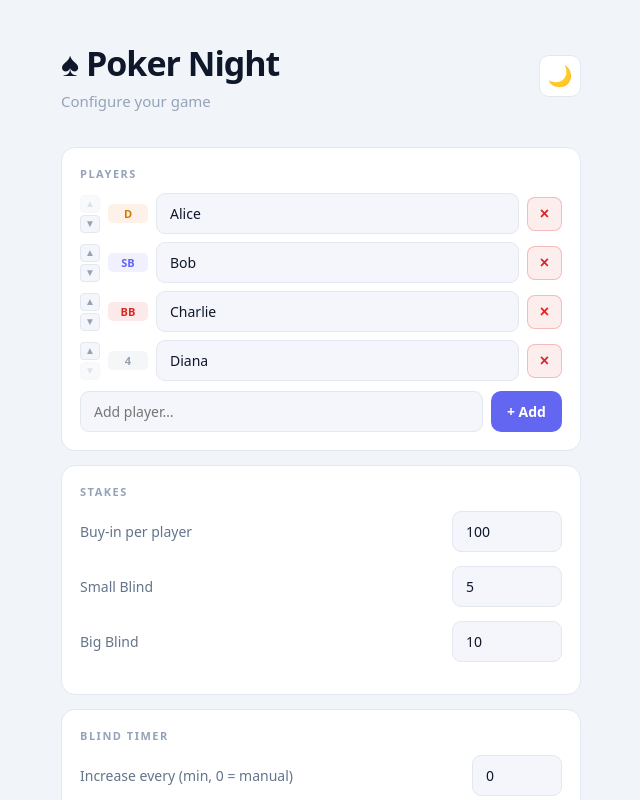
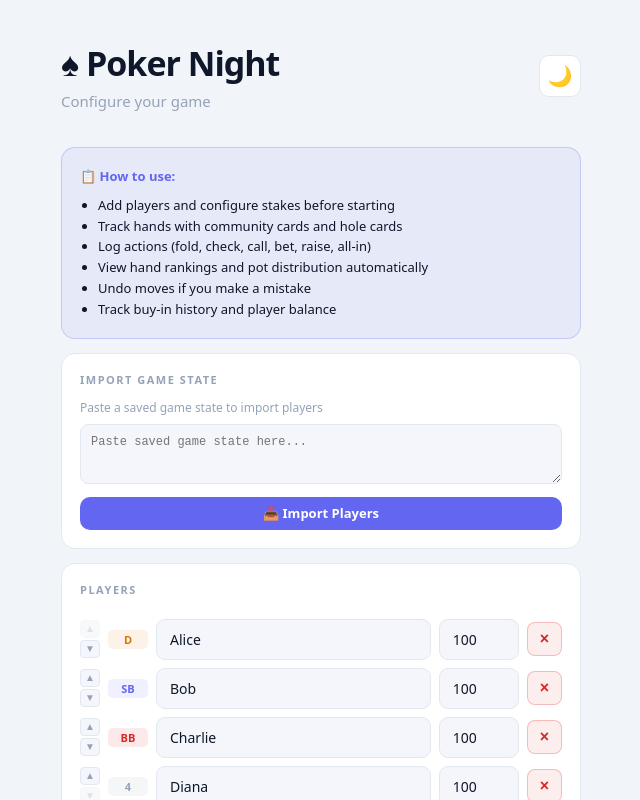
Before and after one commit to wetwafflws/poker-night, a React (Vite) app: page / in a window 1280 px wide. Shown: the top 800 px of the page, without its empty margins (319-959 px from the left). Built offline with nearby package versions, Linux system fonts and the light colour scheme.

Commit message:
added save features and stuff

```diff
--- a/src/PokerTracker.jsx
+++ b/src/PokerTracker.jsx
@@ -23,6 +23,7 @@ import { HandResultModal } from './components/modals/HandResultModal';
 import { SummaryModal } from './components/modals/SummaryModal';
 import { GameWinnerModal } from './components/modals/GameWinnerModal';
 import { ConfirmBackModal } from './components/modals/ConfirmBackModal';
+import { ExportGameModal } from './components/modals/ExportGameModal';
 
 export default function PokerTracker() {
   const [dark, setDark] = useState(false);
@@ -31,6 +32,7 @@ export default function PokerTracker() {
   // Setup config
   const [screen, setScreen] = useState("setup");
   const [playerNames, setPlayerNames] = useState(["Alice","Bob","Charlie","Diana"]);
+  const [playerAmounts, setPlayerAmounts] = useState({});
   const [newName, setNewName] = useState("");
   const [buyIn, setBuyIn] = useState(100);
   const [smallBlind, setSmallBlind] = useState(5);
@@ -73,6 +75,7 @@ export default function PokerTracker() {
   const [potAwarded, setPotAwarded] = useState(false);
   const [hadSidePots, setHadSidePots] = useState(false);
   const [showConfirmBack, setShowConfirmBack] = useState(false);
+  const [showExportGame, setShowExportGame] = useState(false);
 
   const [initialStacks, setInitialStacks] = useState({});
 
@@ -154,12 +157,15 @@ export default function PokerTracker() {
   }
 
   function startGame() {
-    const ps=playerNames.map((name,i)=>({
-      id:i, name, stack:buyIn, folded:false, allIn:false,
-      holeCards:[], bet:0, handContrib:0, acted:false, debt:0, active:true
-    }));
+    const ps=playerNames.map((name,i)=>{
+      const amount = playerAmounts[i] !== undefined ? playerAmounts[i] : buyIn;
+      return {
+        id:i, name, stack:amount, folded:false, allIn:false,
+        holeCards:[], bet:0, handContrib:0, acted:false, debt:0, active:true
+      };
+    });
     const initS = {};
-    ps.forEach(p => { initS[p.id] = buyIn; });
+    ps.forEach(p => { initS[p.id] = p.stack; });
     setInitialStacks(initS);
     setPlayers(ps); setCurrentSB(smallBlind); setCurrentBB(bigBlind);
     setSidePots([]); setAccumulatedPot(0); setPotAwarded(false); setHadSidePots(false); setGameWinner(null); setPhase("preflop"); setCommunityCards([]); setUsedCards([]);
@@ -417,6 +423,7 @@ export default function PokerTracker() {
   if(screen==="setup") return (
     <SetupScreen
       playerNames={playerNames}
+      playerAmounts={playerAmounts}
       newName={newName}
       buyIn={buyIn}
       smallBlind={smallBlind}
@@ -424,6 +431,7 @@ export default function PokerTracker() {
       blindTimer={blindTimer}
       blindMultiplier={blindMultiplier}
       onPlayerNamesChange={setPlayerNames}
+      onPlayerAmountsChange={setPlayerAmounts}
       onNewNameChange={setNewName}
       onAddPlayer={()=>{if(newName.trim()){setPlayerNames(p=>[...p,newName.trim()]);setNewName("");}}}
       onBuyInChange={setBuyIn}
@@ -479,6 +487,7 @@ export default function PokerTracker() {
             SB {chip(currentSB)} / BB {chip(currentBB)}
           </div>
           <button onClick={()=>setShowBlindsModal(true)} style={{background:t.surface,border:`1px solid ${t.border}`,borderRadius:8,padding:"8px 13px",cursor:"pointer",color:t.text,fontSize:15}}>⚙</button>
+          <button onClick={()=>setShowExportGame(true)} style={{background:t.surface,border:`1px solid ${t.border}`,borderRadius:8,padding:"8px 13px",cursor:"pointer",color:t.text,fontSize:13,fontWeight:600}}>💾 Export</button>
           <button onClick={()=>setShowSummary(true)} style={{background:t.surface,border:`1px solid ${t.border}`,borderRadius:8,padding:"8px 13px",cursor:"pointer",color:t.text,fontSize:13,fontWeight:600}}>📊 Summary</button>
           <button onClick={()=>setDark(d=>!d)} style={{background:t.surface,border:`1px solid ${t.border}`,borderRadius:8,padding:"8px 13px",cursor:"pointer",fontSize:17}}>{dark?"☀️":"🌙"}</button>
           <button onClick={()=>setShowConfirmBack(true)} style={{background:t.surface,border:`1px solid ${t.border}`,borderRadius:8,padding:"8px 13px",cursor:"pointer",color:t.textSub,fontSize:14}}>↩</button>
@@ -518,6 +527,7 @@ export default function PokerTracker() {
                 onBuyIn={()=>{setShowBuyIn(p.id);setBuyInAmount("");}}
                 onAddHoleCard={()=>setActivePicker({type:"hole",playerId:p.id})}
                 onRemoveHoleCard={(ci)=>removeCard("hole",ci,p.id)}
+                onRepayDebt={()=>doRepayDebt(p.id)}
                 t={t}
               />
               {/* Actions inline below player card */}
@@ -689,6 +699,14 @@ export default function PokerTracker() {
           t={t}
         />
       )}
+
+      {showExportGame&&(
+        <ExportGameModal
+          players={players}
+          onClose={()=>setShowExportGame(false)}
+          t={t}
+        />
+      )}
     </div>
   );
 }
--- /dev/null
+++ b/src/components/modals/ExportGameModal.jsx
@@ -0,0 +1,52 @@
+import { useState } from 'react';
+import { Modal } from '../ui/Modal';
+import { Button } from '../ui/Button';
+
+export function ExportGameModal({ players, onClose, t }) {
+  const [copied, setCopied] = useState(false);
+
+  const gameState = players
+    .map(p => `${p.name}:${p.stack}`)
+    .join('\n');
+
+  const handleCopy = () => {
+    navigator.clipboard.writeText(gameState);
+    setCopied(true);
+    setTimeout(() => setCopied(false), 2000);
+  };
+
+  return (
+    <Modal title="Export Game State" onClose={onClose} t={t}>
+      <div style={{marginBottom: 16}}>
+        <div style={{color: t.textMuted, fontSize: 13, marginBottom: 8}}>
+          Copy the text below to save your game. You can import it in the main menu to resume.
+        </div>
+        <textarea
+          readOnly
+          value={gameState}
+          style={{
+            width: '100%',
+            minHeight: 120,
+            padding: 12,
+            background: t.surface2,
+            border: `1px solid ${t.border}`,
+            borderRadius: 8,
+            color: t.text,
+            fontFamily: 'monospace',
+            fontSize: 13,
+            fontWeight: 600,
+            resize: 'none',
+            cursor: 'default'
+          }}
+        />
+      </div>
+      <Button
+        onClick={handleCopy}
+        bg={copied ? t.green : t.accent}
+        style={{width: '100%', padding: '12px', fontSize: 15, fontWeight: 700, borderRadius: 12}}
+      >
+        {copied ? '✓ Copied!' : '📋 Copy to Clipboard'}
+      </Button>
+    </Modal>
+  );
+}
--- a/src/components/setup/SetupScreen.jsx
+++ b/src/components/setup/SetupScreen.jsx
@@ -3,9 +3,11 @@ import { Label } from '../ui/Label';
 import { FormRow } from '../ui/FormRow';
 import { Input } from '../ui/Input';
 import { Button } from '../ui/Button';
+import { useState } from 'react';
 
 export function SetupScreen({
   playerNames,
+  playerAmounts,
   newName,
   buyIn,
   smallBlind,
@@ -13,6 +15,7 @@ export function SetupScreen({
   blindTimer,
   blindMultiplier,
   onPlayerNamesChange,
+  onPlayerAmountsChange,
   onNewNameChange,
   onAddPlayer,
   onBuyInChange,
@@ -50,6 +53,41 @@ export function SetupScreen({
     onPlayerNamesChange(playerNames.filter((_, i) => i !== idx));
   };
 
+  const [importText, setImportText] = useState("");
+
+  const handleImportGame = () => {
+    const lines = importText.trim().split('\n').filter(l => l.trim().length > 0);
+    if(lines.length < 2) {
+      alert("Need at least 2 players. Format: Name:Amount on each line");
+      return;
+    }
+
+    try {
+      const amounts = {};
+      const imported = lines.map((line, idx) => {
+        const parts = line.split(':');
+        if(parts.length < 1) throw new Error("Invalid format");
+        const name = parts[0].trim();
+        const amount = parts[1] ? parseInt(parts[1].trim()) : null;
+        if(amount !== null && !isNaN(amount)) {
+          amounts[idx] = amount;
+        }
+        return name;
+      }).filter(n => n.length > 0);
+
+      if(imported.length >= 2) {
+        onPlayerNamesChange(imported);
+        onPlayerAmountsChange(amounts);
+        setImportText("");
+        alert(`Imported ${imported.length} players!`);
+      } else {
+        alert("Need at least 2 players");
+      }
+    } catch(e) {
+      alert("Invalid format. Use: Name:Amount on each line");
+    }
+  };
+
   return (
     <div style={{minHeight:"100vh",background:t.bg,fontFamily:"system-ui,-apple-system,sans-serif",
                  display:"flex",flexDirection:"column",alignItems:"center",padding:"40px 20px"}}>
@@ -67,13 +105,77 @@ export function SetupScreen({
           </button>
         </div>
 
+        <Card t={t} style={{marginBottom:14,background:t.accentSoft,border:`1px solid ${t.accent}40`}}>
+          <div style={{fontSize:13,lineHeight:1.6,color:t.text}}>
+            <div style={{fontWeight:700,marginBottom:8,color:t.accent}}>📋 How to use:</div>
+            <ul style={{margin:0,paddingLeft:18}}>
+              <li>Add players and configure stakes before starting</li>
+              <li>Track hands with community cards and hole cards</li>
+              <li>Log actions (fold, check, call, bet, raise, all-in)</li>
+              <li>View hand rankings and pot distribution automatically</li>
+              <li>Undo moves if you make a mistake</li>
+              <li>Track buy-in history and player balance</li>
+            </ul>
+          </div>
+        </Card>
+
         <Card t={t} style={{marginBottom:14}}>
-          <Label t={t}>Players</Label>
+          <Label t={t}>Import Game State</Label>
+          <div style={{color:t.textMuted,fontSize:12,marginBottom:8}}>
+            Paste a saved game state to import players
+          </div>
+          <textarea
+            value={importText}
+            onChange={e=>setImportText(e.target.value)}
+            placeholder="Paste saved game state here..."
+            style={{
+              width:"100%",
+              boxSizing:"border-box",
+              minHeight:60,
+              padding:10,
+              background:t.surface2,
+              border:`1px solid ${t.border}`,
+              borderRadius:8,
+              color:t.text,
+              fontFamily:"monospace",
+              fontSize:12,
+              marginBottom:8,
+              fontWeight:500,
+              resize:"vertical"
+            }}
+          />
+          <Button
+            onClick={handleImportGame}
+            bg={t.accent}
+            px={16}
+            py={10}
+            fz={13}
+            style={{width:"100%"}}>
+            📥 Import Players
+          </Button>
+        </Card>
+
+        <Card t={t} style={{marginBottom:14}}>
+          <div style={{display:"flex",justifyContent:"space-between",alignItems:"center",marginBottom:10}}>
+            <Label t={t}>Players</Label>
+            {Object.keys(playerAmounts).length > 0 && (
+              <Button
+                onClick={() => onPlayerAmountsChange({})}
+                bg={t.surface2}
+                px={10}
+                py={6}
+                fz={11}
+                style={{border:`1px solid ${t.border}`}}>
+                Reset Amounts
+              </Button>
+            )}
+          </div>
           {playerNames.map((n,i)=>{
             const seatLabel = playerNames.length===2
               ? (i===0?"D/SB":i===1?"BB":"")
               : (i===0?"D":i===1?"SB":i===2?"BB":"");
             const seatColor = i===0?"#d97706":i===1?t.accent:i===2?t.red:t.textMuted;
+            const amount = playerAmounts[i] || buyIn;
             return (
               <div key={i} style={{display:"flex",gap:8,marginBottom:8,alignItems:"center"}}>
                 <div style={{display:"flex",flexDirection:"column",gap:2}}>
@@ -89,6 +191,17 @@ export function SetupScreen({
                 <span style={{color:seatColor,fontSize:11,fontWeight:700,width:32,textAlign:"center",
                               background:seatColor+"18",borderRadius:5,padding:"2px 4px"}}>{seatLabel||String(i+1)}</span>
                 <Input value={n} onChange={e=>updatePlayerName(i, e.target.value)} style={{flex:1}} t={t}/>
+                <Input
+                  type="number"
+                  value={amount}
+                  onChange={e=>{
+                    const newAmounts = {...playerAmounts};
+                    newAmounts[i] = +e.target.value;
+                    onPlayerAmountsChange(newAmounts);
+                  }}
+                  style={{width:80}}
+                  t={t}
+                />
                 {playerNames.length>2&&(
                   <button onClick={()=>removePlayer(i)}
                     style={{background:t.redSoft,border:`1px solid ${t.red}40`,borderRadius:8,
```
Also changed, not shown: src/components/game/PlayerCard.jsx (+17 -2 lines).
